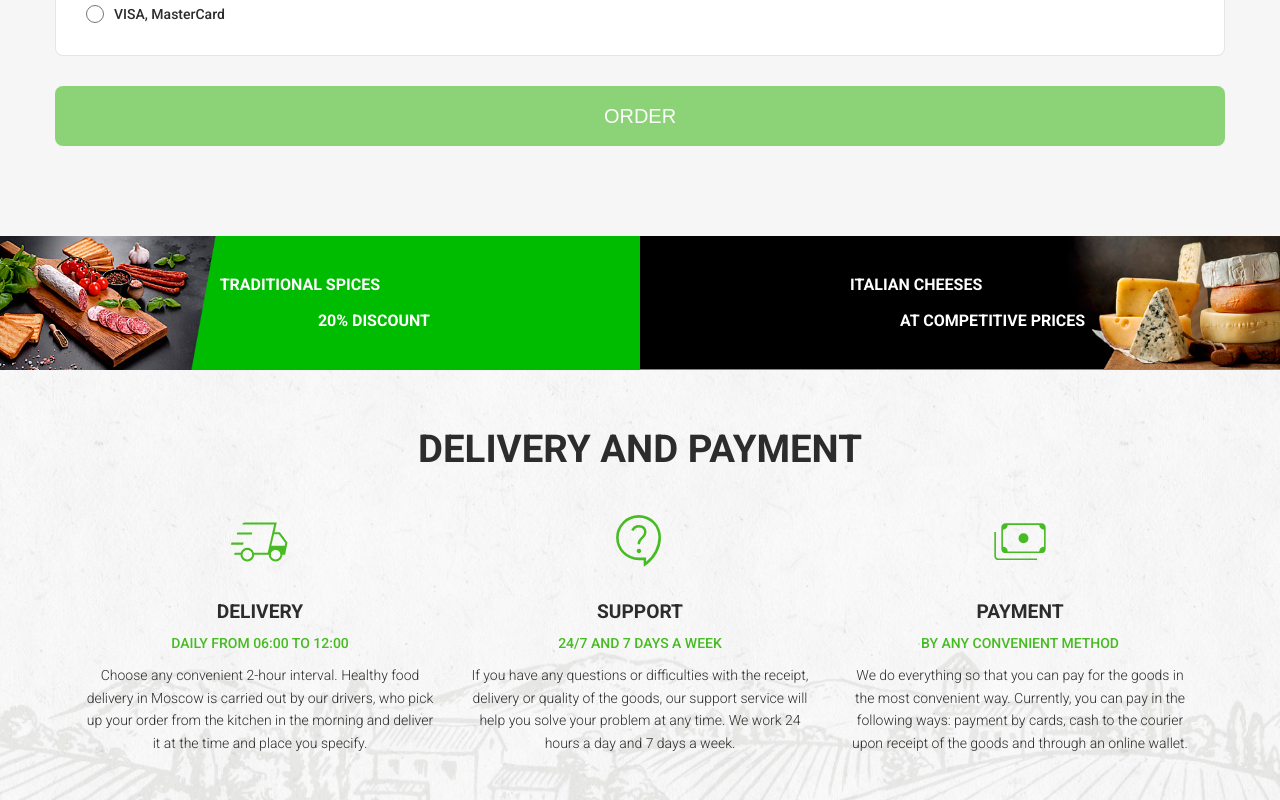
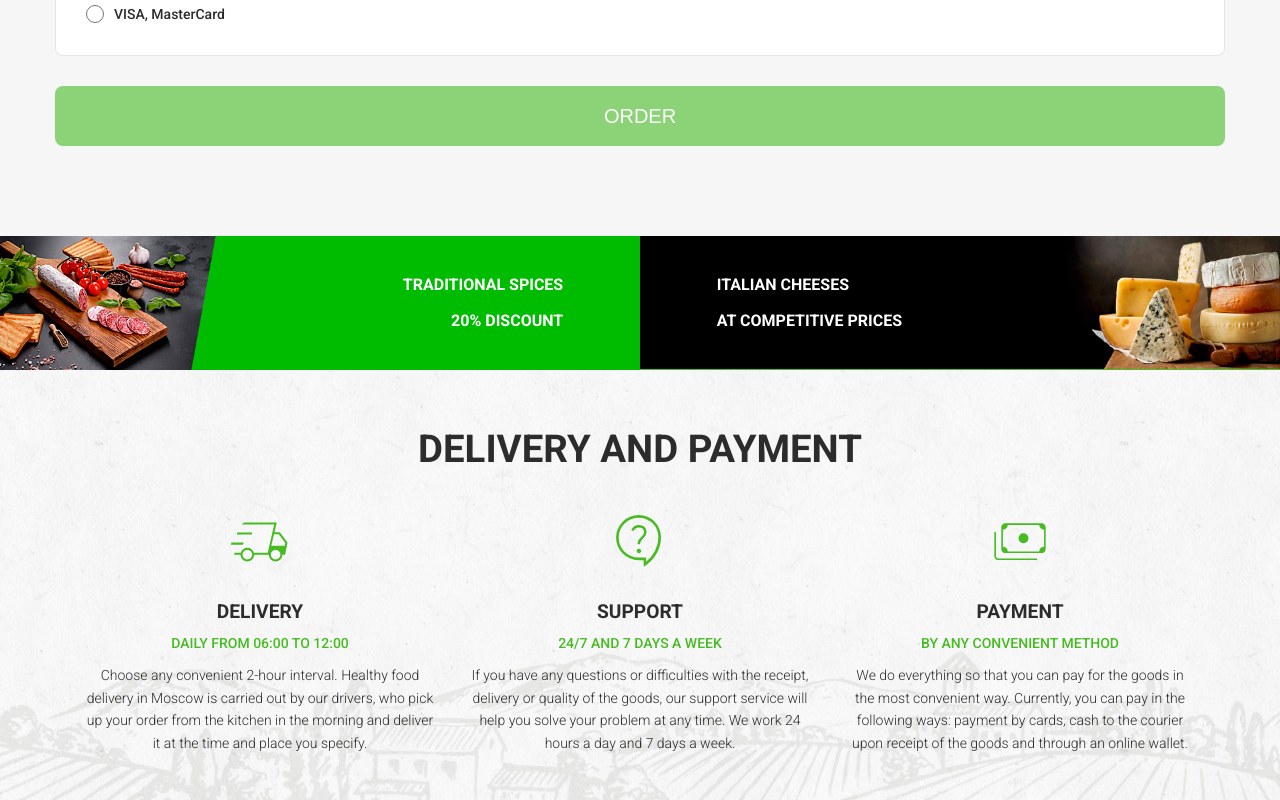
Before and after one commit to erythroai-droid/Montblanc, a Next.js app in the folder frontend/: page /order in a window 1280 px wide. Shown: the part 1503-2303 px from the top of the page. Built offline with nearby package versions, Linux system fonts and the light colour scheme; no server answers.

Commit message:
fix: remove cart button shadow, restore original close icon, remove discount percent strikethrough, center banner text

```diff
--- a/frontend/src/components/Layout/Advertising/Advertising.jsx
+++ b/frontend/src/components/Layout/Advertising/Advertising.jsx
@@ -18,8 +18,8 @@ const Advertising = () => {
 						height="200"
 						alt="Traditional Spices"
 					/>
-					<div className={`${styles.text} ${styles.paddingRight50}`}>
-						<p className={styles.paddingRight50}>{intl.formatMessage({ id: "traditionalSpices" })}</p>
+					<div className={styles.textLeft}>
+						<p>{intl.formatMessage({ id: "traditionalSpices" })}</p>
 						<p>{intl.formatMessage({ id: "discount" })}</p>
 					</div>
 				</div>
@@ -30,9 +30,9 @@ const Advertising = () => {
 						height="200"
 						alt="Italian Cheeses"
 					/>
-					<div className={`${styles.text} ${styles.paddingLeft50}`}>
+					<div className={styles.textRight}>
 						<p>{intl.formatMessage({ id: "italianCheeses" })}</p>
-						<p className={styles.paddingLeft50}>{intl.formatMessage({ id: "competitivePrices" })}</p>
+						<p>{intl.formatMessage({ id: "competitivePrices" })}</p>
 					</div>
 				</div>
 			</div>
--- a/frontend/src/components/Layout/Advertising/Advertising.module.scss
+++ b/frontend/src/components/Layout/Advertising/Advertising.module.scss
@@ -59,19 +59,28 @@
   }
 }
 
-.text {
+.textLeft {
   position: absolute;
-  width: 50%;
+  right: 15%;
+  max-width: 55%;
+  text-align: right;
   @include font-face(3rem, 600, var(--color-white));
   box-sizing: border-box;
   text-transform: uppercase;
 
   @media (max-width: $width-desktop) {
     font-size: 2rem !important;
+    right: 12%;
+  }
+
+  @media (max-width: $width-tablet) {
+    font-size: 1.5rem !important;
+    right: 10%;
   }
 
   @media (max-width: $width-mobile-until) {
-    width: auto !important;
+    right: 20px !important;
+    font-size: 1.2rem !important;
     line-height: normal !important;
   }
 
@@ -80,18 +89,32 @@
   }
 }
 
-.paddingRight50 {
-  padding-right: 50px;
+.textRight {
+  position: absolute;
+  left: 15%;
+  max-width: 55%;
+  text-align: left;
+  @include font-face(3rem, 600, var(--color-white));
+  box-sizing: border-box;
+  text-transform: uppercase;
+
+  @media (max-width: $width-desktop) {
+    font-size: 2rem !important;
+    left: 12%;
+  }
+
+  @media (max-width: $width-tablet) {
+    font-size: 1.5rem !important;
+    left: 10%;
+  }
 
   @media (max-width: $width-mobile-until) {
-    padding-right: 10px !important;
+    left: 20px !important;
+    font-size: 1.2rem !important;
+    line-height: normal !important;
+  }
+
+  p {
+    margin: 0;
   }
 }
-
-.paddingLeft50 {
-  padding-left: 50px;
-
-  @media (max-width: $width-mobile-until) {
-    padding-left: 10px !important;
-  }
-}
--- a/frontend/src/components/Layout/Header/Header.module.scss
+++ b/frontend/src/components/Layout/Header/Header.module.scss
@@ -274,7 +274,6 @@
   cursor: pointer;
   position: relative;
   z-index: 220;
-  box-shadow: 0 4px 12px rgba(0, 0, 0, 0.15);
   transition: background 0.3s ease, transform 0.1s ease;
 
   &:hover {
--- a/frontend/src/components/ModalCart/ModalCart.jsx
+++ b/frontend/src/components/ModalCart/ModalCart.jsx
@@ -9,9 +9,9 @@ import { useIntl } from "react-intl";
 import styles from "./ModalCart.module.scss";
 
 const closeStyle = {
-	width: "16px",
-	height: "16px",
-	fill: "#999999",
+	width: "20px",
+	height: "20px",
+	fill: "#ffffff",
 };
 
 const ModalCart = ({ cartItems }) => {
--- a/frontend/src/components/OrderContainer/OrderContainer.jsx
+++ b/frontend/src/components/OrderContainer/OrderContainer.jsx
@@ -14,9 +14,9 @@ import { useRouter } from "next/navigation";
 import styles from "./OrderContainer.module.scss";
 
 const closeStyle = {
-	width: "18px",
-	height: "18px",
-	fill: "#94a3b8",
+	width: "20px",
+	height: "20px",
+	fill: "#ffffff",
 };
 
 const OrderContainer = () => {
--- a/frontend/src/components/OrderContainer/OrderContainer.module.scss
+++ b/frontend/src/components/OrderContainer/OrderContainer.module.scss
@@ -121,14 +121,9 @@
     }
 
     .cartClose {
-      padding: 2px;
+      padding: 0;
       width: 24px;
       height: 24px;
-
-      svg {
-        width: 14px;
-        height: 14px;
-      }
     }
   }
 }
--- a/frontend/src/components/Product/Product.jsx
+++ b/frontend/src/components/Product/Product.jsx
@@ -47,7 +47,7 @@ const Product = memo(({ product, showDiscount = false }) => {
               <p className={styles.extra}>{discountedPrice}</p> ₪
             </div>
             <p className={styles.offer}>
-              {originalPrice}₪
+              <span className={styles.oldPrice}>{originalPrice}₪</span>
               <span className={styles.percent}>-{product.discount}%</span>
             </p>
           </>
--- a/frontend/src/components/Product/Product.module.scss
+++ b/frontend/src/components/Product/Product.module.scss
@@ -57,14 +57,17 @@
   }
 
   .offer {
+    margin: 6px 0 0 0;
+    display: flex;
+    align-items: center;
+    justify-content: center;
+  }
+
+  .oldPrice {
     font-size: 14px;
     font-weight: 300;
     text-decoration: line-through;
-    margin: 6px 0 0 0;
     color: #888;
-    display: flex;
-    align-items: center;
-    justify-content: center;
   }
 
   .percent {
@@ -76,6 +79,7 @@
     padding: 2px 8px;
     font-size: 12px;
     font-weight: 600;
+    text-decoration: none;
   }
 }
 
--- a/frontend/src/icons/Close/Close.jsx
+++ b/frontend/src/icons/Close/Close.jsx
@@ -1,10 +1,10 @@
 import React from 'react';
 
-const Close = ({ width, height, fill }) => {
+const Close = ({ width = "20px", height = "20px", fill = "#ffffff" }) => {
 	return (
-		<div>
-			<svg width={width} height={height} viewBox="0 0 18 18" fill={fill} xmlns="http://www.w3.org/2000/svg">
-				<circle cx="9" cy="9" r="8.5" stroke="#2C2C2C"/>
+		<div style={{ display: "inline-flex", alignItems: "center", justifyContent: "center" }}>
+			<svg width={width} height={height} viewBox="0 0 18 18" fill="none" xmlns="http://www.w3.org/2000/svg">
+				<circle cx="9" cy="9" r="8.5" fill={fill} stroke="#2C2C2C"/>
 				<rect x="5" y="6.14285" width="1.61624" height="9.69745" rx="0.808121" transform="rotate(-45 5 6.14285)" fill="#2C2C2C"/>
 				<rect x="6.14307" y="13" width="1.61624" height="9.69745" rx="0.808121" transform="rotate(-135 6.14307 13)" fill="#2C2C2C"/>
 			</svg>
```
